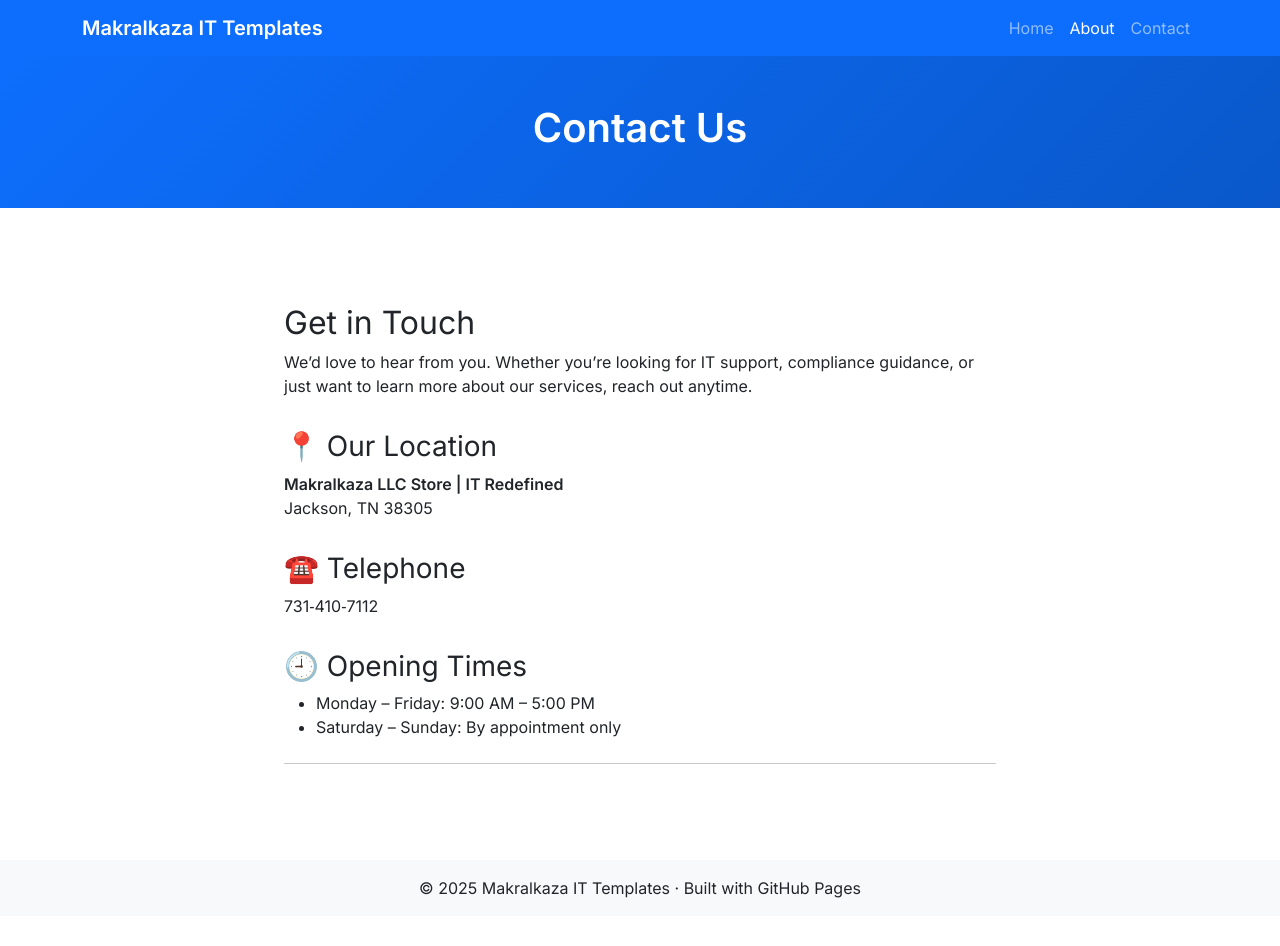
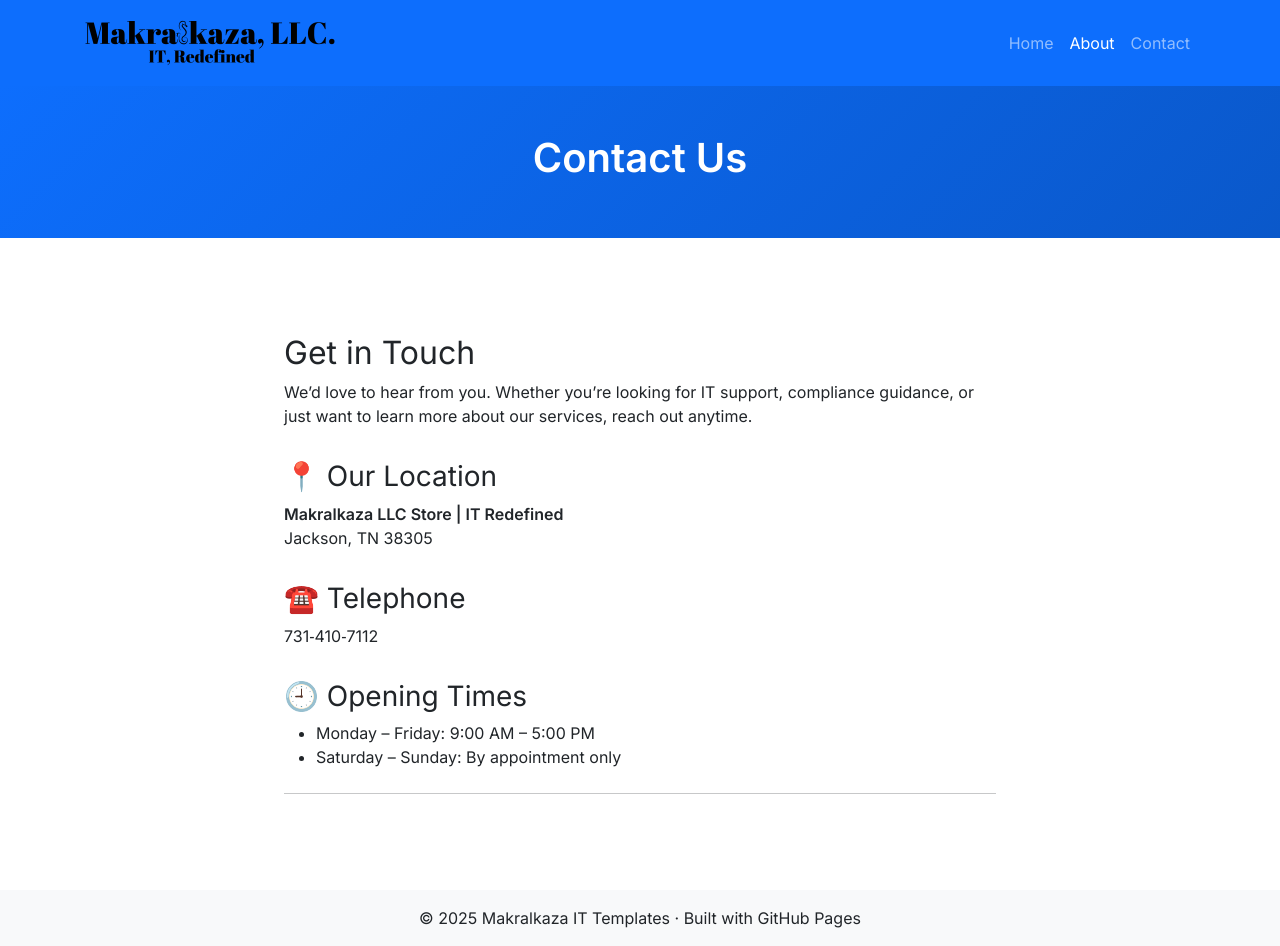
Before and after one commit to gitmakralkaza/tools, a Jekyll site: the page built from contact.html, in a window 1280 px wide. Built offline with Jekyll 4.4.1, drawn with Linux system fonts in a browser that asks for light colours; before the commit the page ends 916 px from its top, so only the background shows below that.

Commit message:
Update page.html

```diff
--- a/_layouts/page.html
+++ b/_layouts/page.html
@@ -24,7 +24,7 @@
   <!-- Navbar -->
   <nav class="navbar navbar-expand-lg navbar-dark bg-primary">
     <div class="container">
-      <a class="navbar-brand fw-bold" href="{{ "/" | relative_url }}">{{ site.title }}</a>
+            <a class="navbar-brand d-flex align-items-center" href="{{ "/" | relative_url }}"><img src="{{ '/assets/images/logo.png' | relative_url }}" alt="{{ site.title }} logo" height="60" class="me-2"></a>
       <button class="navbar-toggler" type="button" data-bs-toggle="collapse" data-bs-target="#navbarNav">
         <span class="navbar-toggler-icon"></span>
       </button>
```
